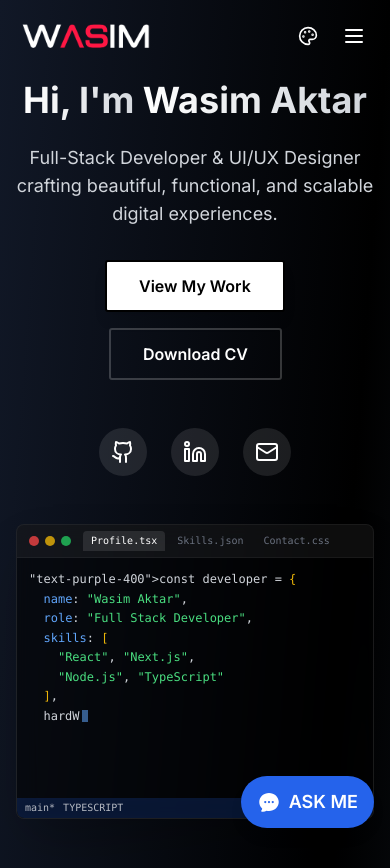
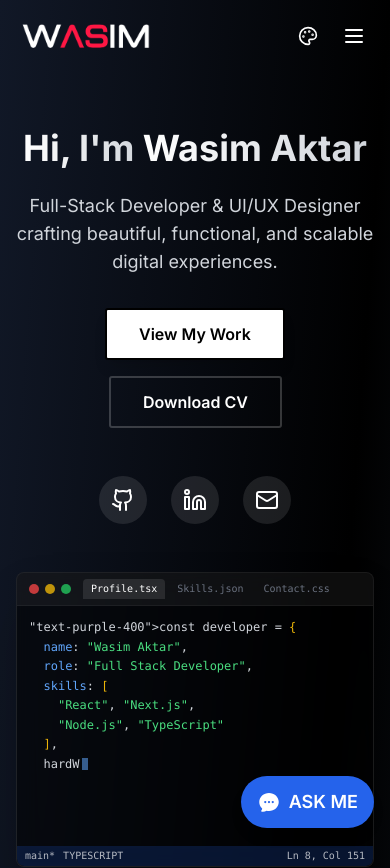
Before and after one commit to wasim2402/HelloWasim, a Next.js app: page / in a window 390 px wide. Shown: the top 868 px of the page. Built offline with nearby package versions, Linux system fonts and the light colour scheme.

Commit message:
fix responsivness

```diff
--- a/app/globals.css
+++ b/app/globals.css
@@ -94,11 +94,12 @@
 }
 
 /* Highly optimized transitions */
-* {
+/* Highly optimized transitions - Removed global wildcard to improve performance */
+/* * {
   transition-property: color, background-color, border-color, opacity, transform;
   transition-timing-function: cubic-bezier(0.4, 0, 0.2, 1);
   transition-duration: 150ms;
-}
+} */
 
 /* Focus styles */
 button:focus-visible,
--- a/components/Contact.tsx
+++ b/components/Contact.tsx
@@ -108,7 +108,7 @@ export default function Contact() {
                   className="flex items-center space-x-4 p-4 rounded-xl bg-white/5 backdrop-blur-sm border border-white/10 hover:border-white/20 transition-all duration-200 group will-change-transform"
                 >
                   <div
-                    className={`p-3  bg-transparent group-hover:scale-110 transition-transform duration-200 will-change-transform`}
+                    className={`p-3 bg-transparent group-hover:scale-110 transition-transform duration-200 will-change-transform`}
                   >
                     <item.icon size={20} className="text-white" />
                   </div>
--- a/components/Hero.tsx
+++ b/components/Hero.tsx
@@ -9,7 +9,7 @@ export default function Hero() {
   const { getAccentColor } = useTheme()
 
   return (
-    <section id="hero" className="min-h-screen flex items-center justify-center relative overflow-hidden py-20">
+    <section id="hero" className="min-h-screen flex items-center justify-center relative overflow-hidden pt-32 pb-20 lg:py-20">
       <div className="max-w-7xl mx-auto px-4 sm:px-6 lg:px-8 relative z-10 w-full">
         <div className="flex flex-col lg:flex-row items-center justify-between gap-12">
 
```
